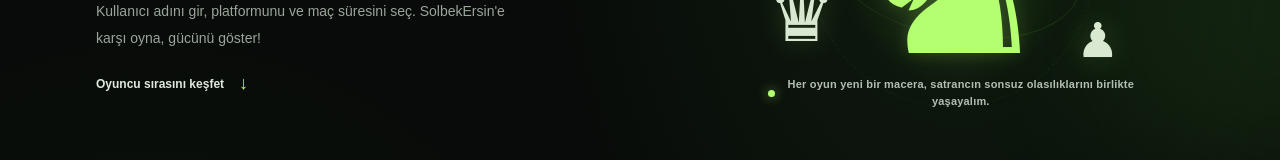
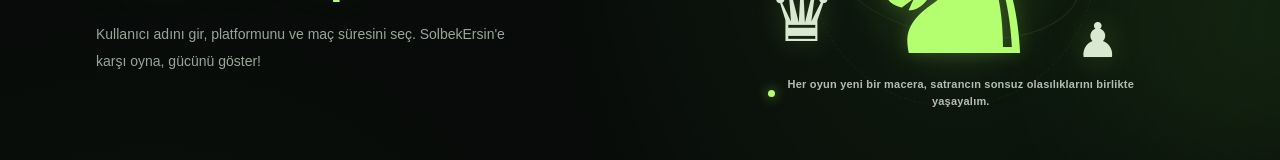
Before and after one commit to erenhasanalkan993-sketch/sira-mat, a Next.js app: page / in a window 1280 px wide. Shown: the part 335-495 px from the top of the page. Built offline with nearby package versions, Linux system fonts and the light colour scheme; no server answers; the database is empty.

Commit message:
Son dokunuş

```diff
--- a/app/page.tsx
+++ b/app/page.tsx
@@ -335,9 +335,7 @@ export default function Home() {
             SolbekErsin'e karşı oyna, gücünü göster!
           </p>
 
-          <a className="hero-link" href="#queue">
-            Oyuncu sırasını keşfet <span>↓</span>
-          </a>
+
         </div>
 
         <div className="hero-art" aria-label="Satranç taşları">
```
